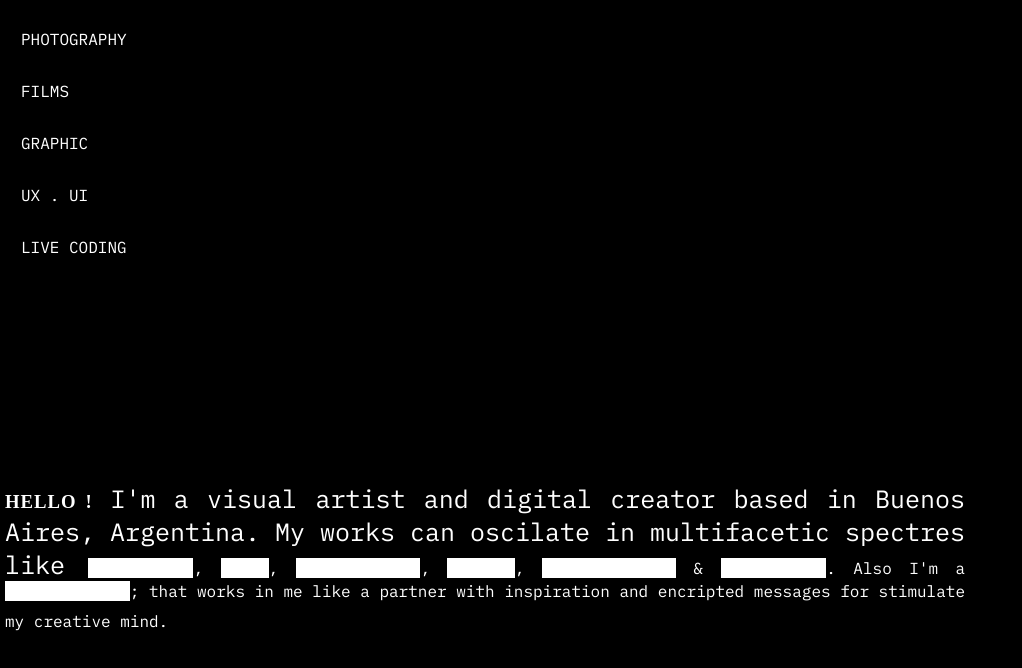
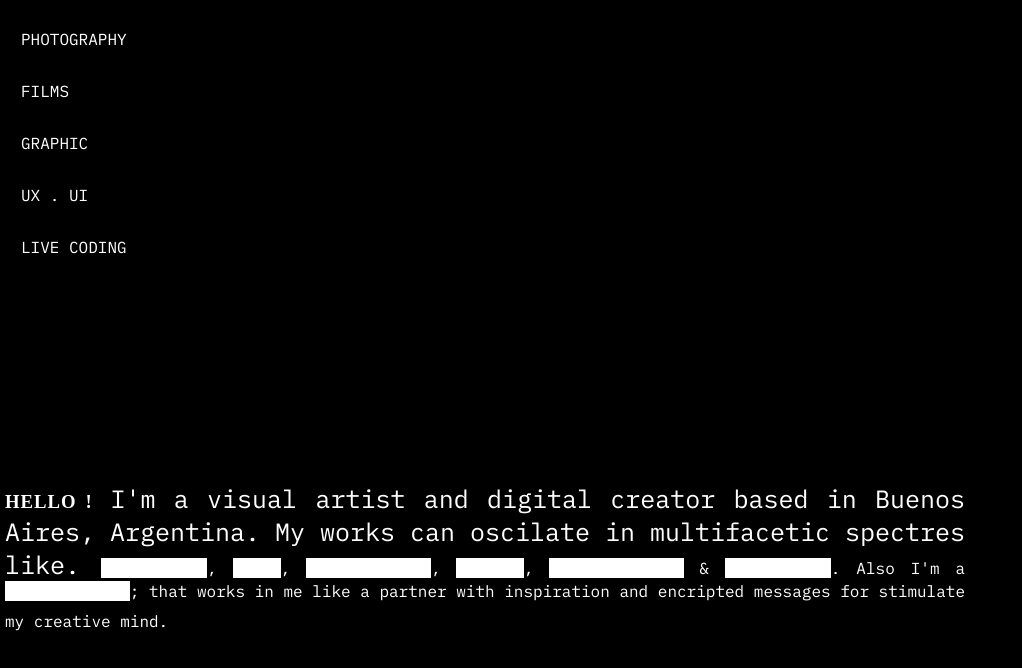
Before and after one commit to beautifulbacteria/beautifulbacteria, a plain HTML site: page index.html in a window 1280 px wide. Shown: the part 118-786 px from the top of the page, without its empty margins (0-1022 px from the left). Drawn offline with Linux system fonts and the light colour scheme; a web font is replaced by a local one.

Commit message:
corrigiendo texto

```diff
--- a/index.html
+++ b/index.html
@@ -42,7 +42,7 @@
         <article>
             <ul  class="revelar">
                 <h1>HELLO !</h1>
-                <p> I'm a visual artist and digital creator based in Buenos Aires, Argentina. My works can oscilate in multifacetic spectres like
+                <p> I'm a visual artist and digital creator based in Buenos Aires, Argentina. My works can oscilate in multifacetic spectres like.
                     <li>
                         <a href="#">photography</a>
                     </li>,
```
